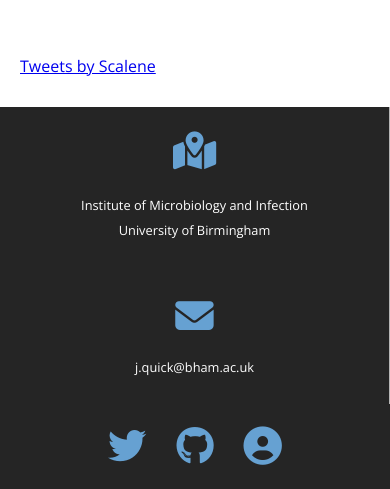
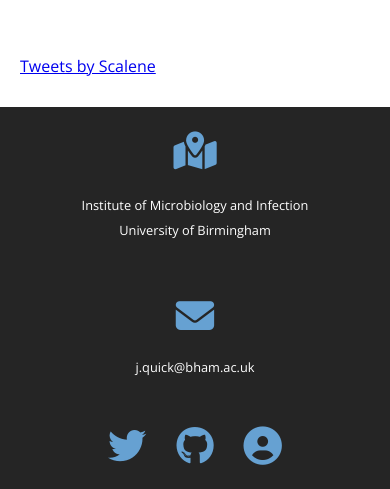
Before and after one commit to quick-lab/quick-lab.github.io, a Jekyll site: the page built from index.html, in a window 390 px wide. Shown: the part 369-858 px from the top of the page. Built offline with Jekyll 4.4.1, drawn with Linux system fonts in a browser that asks for light colours; nearby versions of some CDN libraries; some web fonts are replaced; comment, search, counter and statistics services are not loaded.

Commit message:
Fix vertical line bug when on mobile

```diff
--- a/_sass/main.scss
+++ b/_sass/main.scss
@@ -209,13 +209,8 @@ footer {
   padding: 15px 10px;
 }
 
-@media screen and (max-width: $mobile-screen-size) {
-  .footer-section {
-    flex: 1 100%;
-  }
-}
-
-.footer-address {
+.footer-address,
+.footer-email {
   border-right: 1px solid $subtle-gray;
 }
 
@@ -228,10 +223,6 @@ footer {
 .footer-address a {
   color: white;
   text-decoration: none;
-}
-
-.footer-email {
-  border-right: 1px solid $subtle-gray;
 }
 
 .footer-email > p a {
@@ -267,3 +258,14 @@ footer {
   font-size: 3em;
   padding: 10px 0;
 }
+
+@media screen and (max-width: $mobile-screen-size) {
+  .footer-section {
+    flex: 1 100%;
+  }
+
+  .footer-address,
+  .footer-email {
+    border-right: 0;
+  }
+}
```
